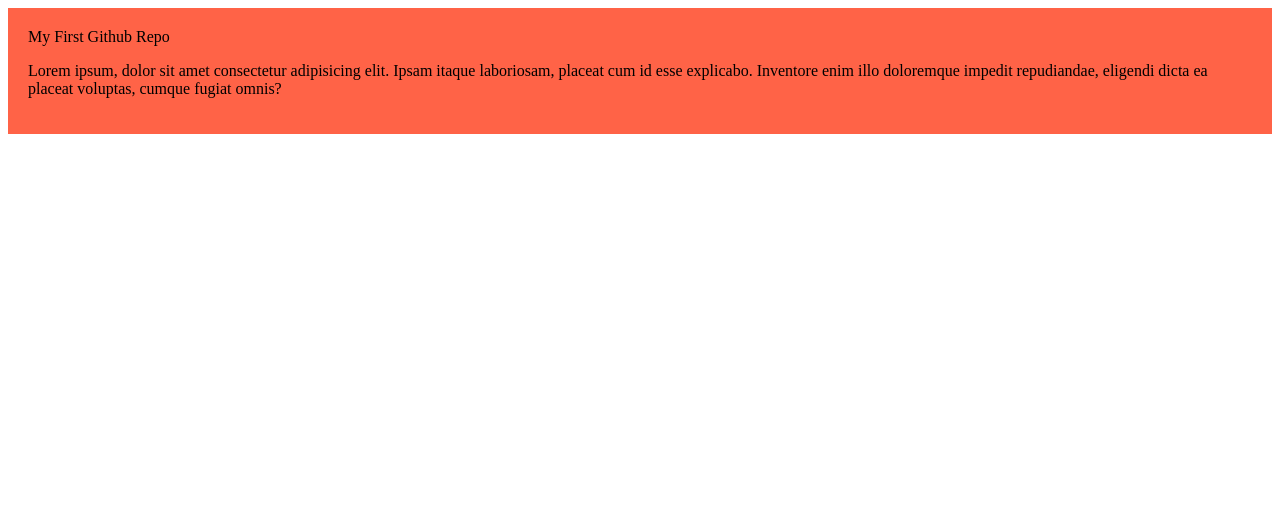
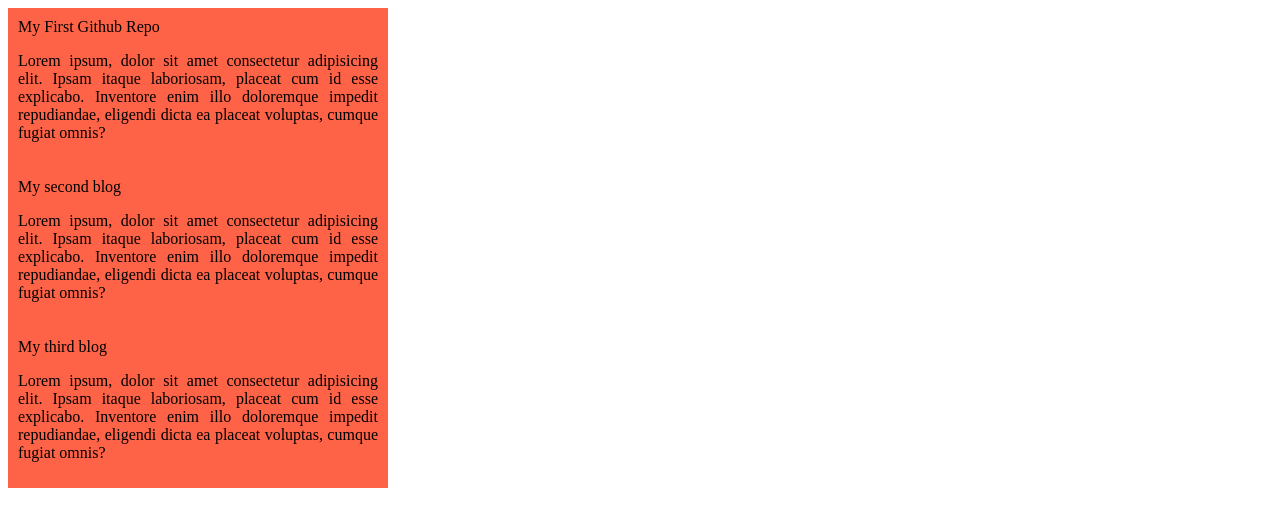
Before and after one commit to sajidhossain8272/Programming-Hero, a plain HTML site: page index.html in a window 1280 px wide. Drawn offline with Linux system fonts and the light colour scheme.

Commit message:
added 2 more blogs

```diff
--- a/index.html
+++ b/index.html
@@ -13,5 +13,19 @@
          Lorem ipsum, dolor sit amet consectetur adipisicing elit. Ipsam itaque laboriosam, placeat cum id esse explicabo. Inventore enim illo doloremque impedit repudiandae, eligendi dicta ea placeat voluptas, cumque fugiat omnis?
         </p>
     </div>
+
+    <div>
+        My second blog
+        <p>
+         Lorem ipsum, dolor sit amet consectetur adipisicing elit. Ipsam itaque laboriosam, placeat cum id esse explicabo. Inventore enim illo doloremque impedit repudiandae, eligendi dicta ea placeat voluptas, cumque fugiat omnis?
+        </p>
+    </div>
+    <div>
+        My third blog
+        <p>
+         Lorem ipsum, dolor sit amet consectetur adipisicing elit. Ipsam itaque laboriosam, placeat cum id esse explicabo. Inventore enim illo doloremque impedit repudiandae, eligendi dicta ea placeat voluptas, cumque fugiat omnis?
+        </p>
+    </div>
+
 </body>
 </html>
--- a/style.css
+++ b/style.css
@@ -1,5 +1,7 @@
 div {
     background-color: tomato;
-    padding: 20px;
+    padding: 10px;
+    width: 360px;
+    text-align: justify;
 
 }
```
